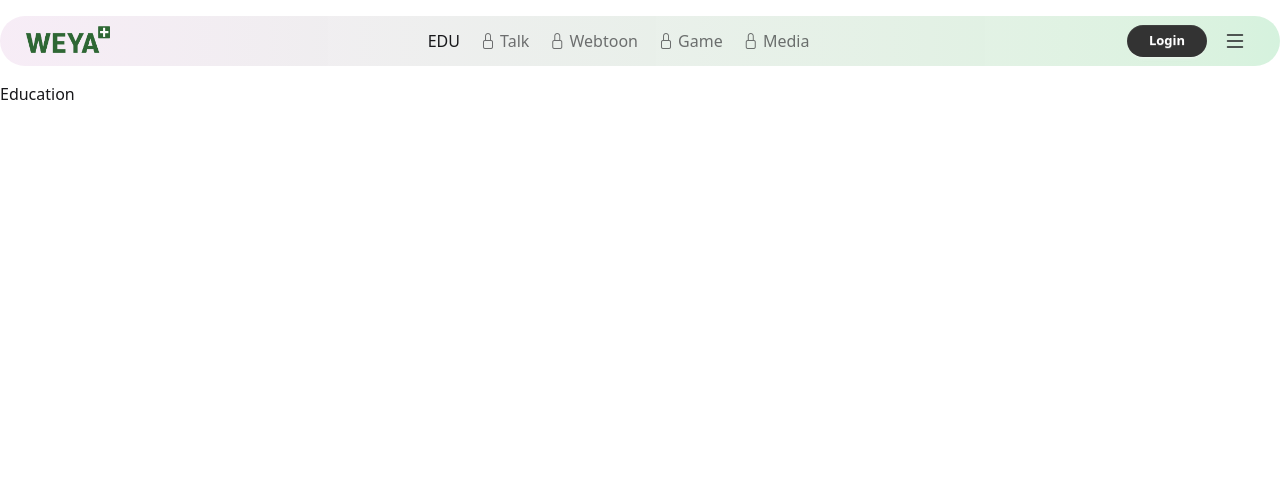
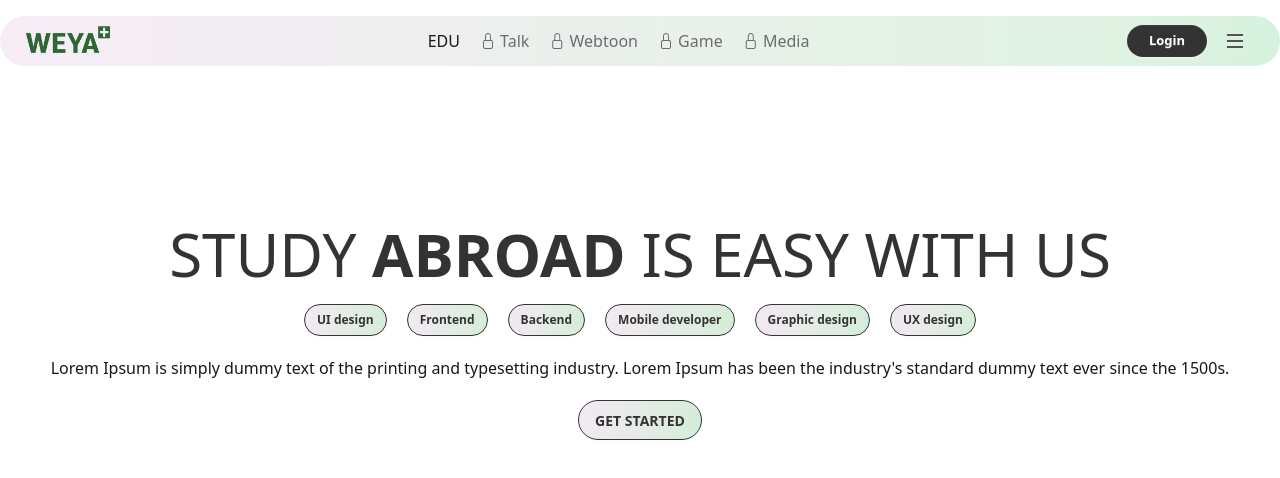
Before and after one commit to shahbozshirinboyev/weya-plus.uz, a React (Vite) app: page /education in a window 1280 px wide. Shown: the top 478 px of the page. Built offline with nearby package versions, Linux system fonts and the light colour scheme.

Commit message:
Education section

```diff
--- a/src/index.css
+++ b/src/index.css
@@ -1,3 +1,7 @@
 @import "tailwindcss";
 @plugin "daisyui" { themes: light --default; }
 @import "bootstrap-icons/font/bootstrap-icons.css";
+
+.btn-primary-edu {
+  @apply btn btn-sm rounded-full bg-gradient-to-r from-[#eed9ed]/50 to-[#2ec05a]/20 border-[#333] text-[#333];
+}
--- a/src/pages/Education.jsx
+++ b/src/pages/Education.jsx
@@ -1,9 +1,31 @@
-import React from 'react'
+import React from "react";
 
 function Education() {
   return (
-    <div className='container mx-auto'>Education</div>
-  )
+    <div className="container mx-auto">
+      {/* ------------------- */}
+      <div className="flex flex-col justify-center items-center h-[500px]">
+        <h1 className="text-6xl text-center text-[#333]">
+          STUDY <b>ABROAD</b> IS EASY WITH US
+        </h1>
+        <ul className="flex justify-center items-center gap-5 my-5">
+          <li className="btn-primary-edu">UI design</li>
+          <li className="btn-primary-edu">Frontend</li>
+          <li className="btn-primary-edu">Backend</li>
+          <li className="btn-primary-edu">Mobile developer</li>
+          <li className="btn-primary-edu">Graphic design</li>
+          <li className="btn-primary-edu">UX design</li>
+        </ul>
+          <p className="text-center">
+            Lorem Ipsum is simply dummy text of the printing and typesetting
+            industry. Lorem Ipsum has been the industry's standard dummy text
+            ever since the 1500s.
+          </p>
+          <button className="btn rounded-full uppercase mt-5 bg-gradient-to-r from-[#eed9ed]/50 to-[#2ec05a]/20 border-[#333] text-[#333]">get started</button>
+      </div>
+      {/* ------------------- */}
+    </div>
+  );
 }
 
-export default Education
+export default Education;
```
